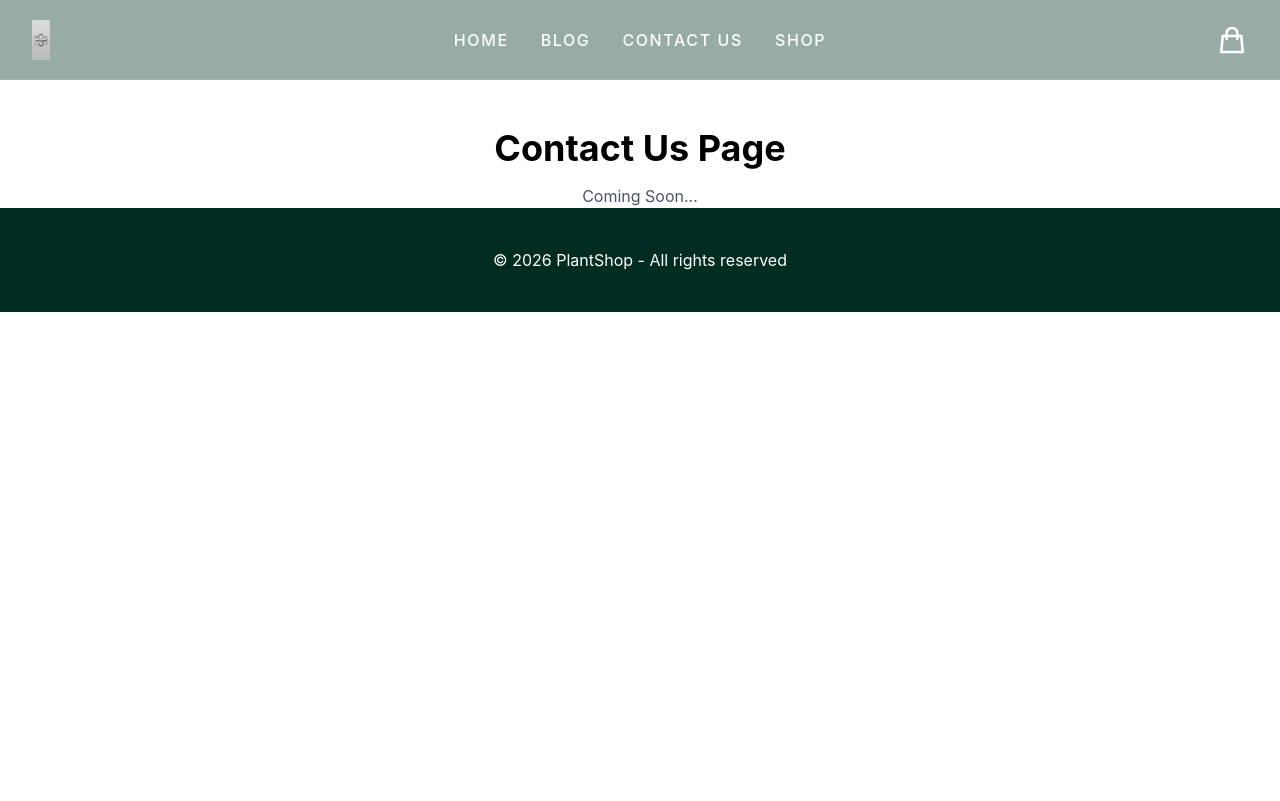
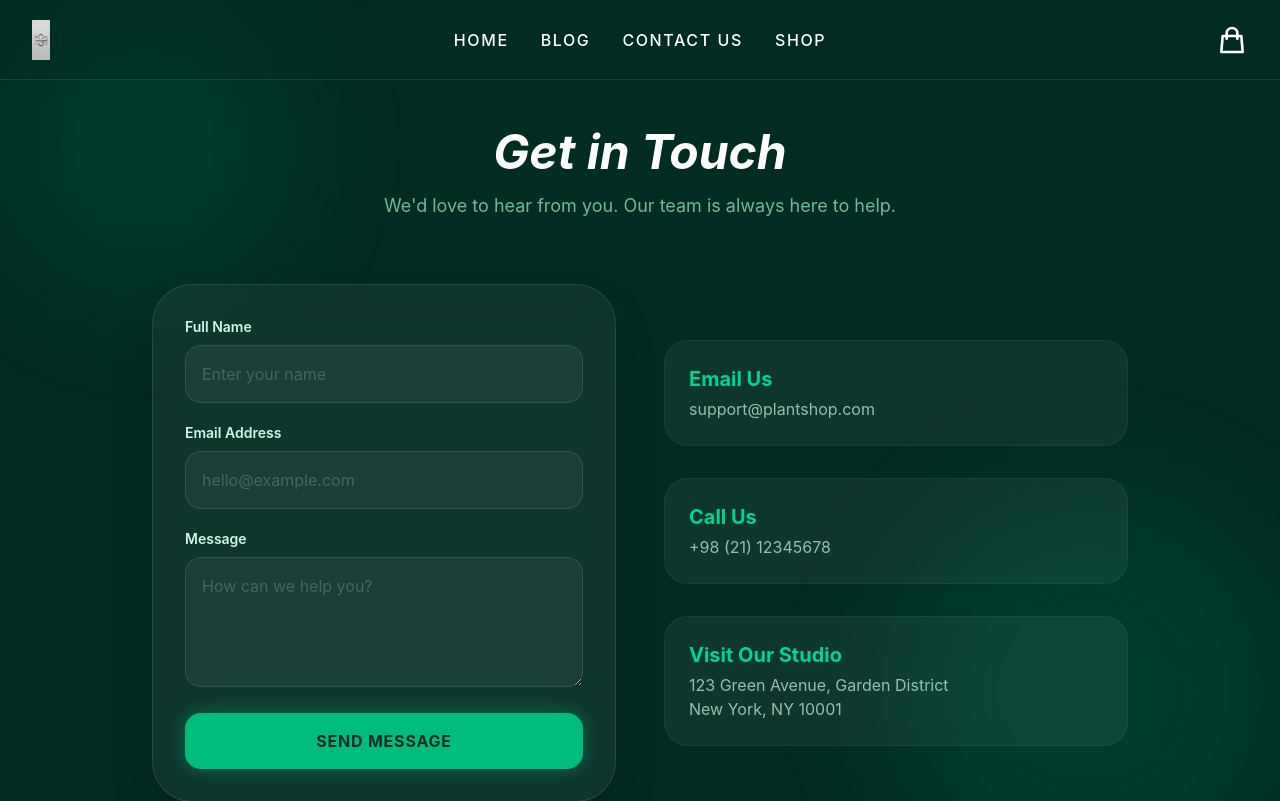
Before and after one commit to mahsaweb/PlantShop, a React (Vite) app: page /contact-us in a window 1280 px wide. Shown: the top 801 px of the page. Built offline with nearby package versions, Linux system fonts and the light colour scheme; a web font is replaced by a local one.

Commit message:
shop & contact us

```diff
--- a/package.json
+++ b/package.json
@@ -17,6 +17,7 @@
   },
   "dependencies": {
     "@vitejs/plugin-react": "^4.3.4",
+    "framer-motion": "^12.38.0",
     "react": "^19.2.4",
     "react-dom": "^19.2.4",
     "react-router-dom": "^7.14.0",
--- a/src/components/ProductSlider.jsx
+++ b/src/components/ProductSlider.jsx
@@ -10,7 +10,7 @@ const ProductSlider = ({ addToCart }) => {
 
   return (
     <section className="w-full bg-gray-50">
-      <div className="max-w-7xl mx-auto px-6 py-20">
+       <div className="max-w-7xl mx-auto px-6 py-20">
         <Swiper
           modules={[Pagination]}
           spaceBetween={20}
--- a/src/pages/ContactUs.jsx
+++ b/src/pages/ContactUs.jsx
@@ -1,10 +1,104 @@
 import React from 'react';
+import { motion } from 'framer-motion'; //  کتابخانه انیمیشن
 
 const ContactUs = () => {
+  const fadeIn = {
+    hidden: { opacity: 0, y: 20 },
+    visible: { opacity: 1, y: 0 }
+  };
+
   return (
-    <div className="pt-32 text-center">
-      <h1 className="text-4xl font-bold">Contact Us Page</h1>
-      <p className="mt-4 text-gray-600">Coming Soon...</p>
+    <div className="pt-32 pb-20 min-h-screen bg-emerald-950 relative overflow-hidden font-sans">
+
+      {/* المان‌های تزیینی پس‌زمینه (دایره‌های محو) */}
+      <div className="absolute top-0 left-0 w-72 h-72 bg-emerald-500/10 rounded-full blur-3xl" />
+      <div className="absolute bottom-0 right-0 w-96 h-96 bg-emerald-400/10 rounded-full blur-3xl" />
+
+      <div className="max-w-5xl mx-auto px-6 relative z-10">
+        <motion.div
+          initial="hidden"
+          animate="visible"
+          transition={{ duration: 0.8 }}
+          variants={fadeIn}
+          className="text-center mb-16"  >
+          <h1 className="text-5xl font-bold text-white mb-4 italic">Get in Touch</h1>
+          <p className="text-emerald-200/70 text-lg">We'd love to hear from you. Our team is always here to help.</p>
+        </motion.div>
+
+        <div className="grid md:grid-cols-2 gap-12 text-left">
+          <motion.div
+            initial={{ opacity: 0, x: -50 }}
+            animate={{ opacity: 1, x: 0 }}
+            transition={{ duration: 0.6, delay: 0.2 }}
+            className="bg-white/5 backdrop-blur-lg p-8 rounded-[2.5rem] border border-white/10 shadow-2xl"
+          >
+            <form className="space-y-5">
+              <div>
+                <label className="text-emerald-100 text-sm mb-2 block font-semibold">Full Name</label>
+                <input
+                  type="text"
+                  className="w-full bg-white/5 border border-white/10 rounded-2xl p-4 text-white focus:ring-2 focus:ring-emerald-500 outline-none transition-all placeholder:text-white/20"
+                  placeholder="Enter your name"
+                />
+              </div>
+              <div>
+                <label className="text-emerald-100 text-sm mb-2 block font-semibold">Email Address</label>
+                <input
+                  type="email"
+                  className="w-full bg-white/5 border border-white/10 rounded-2xl p-4 text-white focus:ring-2 focus:ring-emerald-500 outline-none transition-all placeholder:text-white/20"
+                  placeholder="hello@example.com"
+                />
+              </div>
+              <div>
+                <label className="text-emerald-100 text-sm mb-2 block font-semibold">Message</label>
+                <textarea
+                  rows="4"
+                  className="w-full bg-white/5 border border-white/10 rounded-2xl p-4 text-white focus:ring-2 focus:ring-emerald-500 outline-none transition-all placeholder:text-white/20"
+                  placeholder="How can we help you?"
+                ></textarea>
+              </div>
+
+              {/* دکمه ارسال با افکت کلیک و هوور */}
+              <motion.button
+                whileHover={{ scale: 1.02 }}
+                whileTap={{ scale: 0.98 }}
+                className="w-full bg-emerald-500 hover:bg-emerald-400 text-emerald-950 font-bold py-4 rounded-2xl shadow-[0_0_20px_rgba(16,185,129,0.4)] transition-all uppercase tracking-wider"
+              >
+                Send Message
+              </motion.button>
+            </form>
+          </motion.div>
+
+          {/* بخش اطلاعات تماس - انیمیشن ورود از سمت راست */}
+          <motion.div
+            initial={{ opacity: 0, x: 50 }}
+            animate={{ opacity: 1, x: 0 }}
+            transition={{ duration: 0.6, delay: 0.4 }}
+            className="flex flex-col justify-center space-y-8"
+          >
+            {/* کارت ایمیل */}
+            <div className="bg-white/5 p-6 rounded-3xl border border-white/5 hover:bg-white/10 transition-all group">
+              <h3 className="text-emerald-400 font-bold text-xl mb-1">Email Us</h3>
+              <p className="text-emerald-100/70 group-hover:text-white transition-colors">support@plantshop.com</p>
+            </div>
+
+            {/* کارت تلفن */}
+            <div className="bg-white/5 p-6 rounded-3xl border border-white/5 hover:bg-white/10 transition-all group">
+              <h3 className="text-emerald-400 font-bold text-xl mb-1">Call Us</h3>
+              <p className="text-emerald-100/70 group-hover:text-white transition-colors">+98 (21) 12345678</p>
+            </div>
+
+            {/* کارت آدرس */}
+            <div className="bg-white/5 p-6 rounded-3xl border border-white/5 hover:bg-white/10 transition-all group">
+              <h3 className="text-emerald-400 font-bold text-xl mb-1">Visit Our Studio</h3>
+              <p className="text-emerald-100/70 group-hover:text-white transition-colors">
+                123 Green Avenue, Garden District<br />New York, NY 10001
+              </p>
+            </div>
+          </motion.div>
+
+        </div>
+      </div>
     </div>
   );
 };
```
Also changed, not shown: src/external.css (+0 -21 lines), src/pages/BlogDetails.jsx (+2 -5 lines), 1 other file (tests, documents, lock files or other folders).
